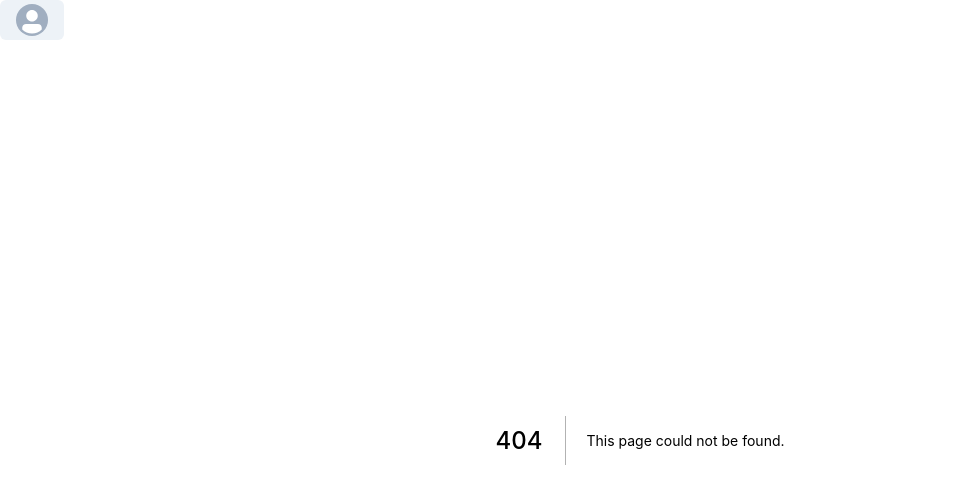
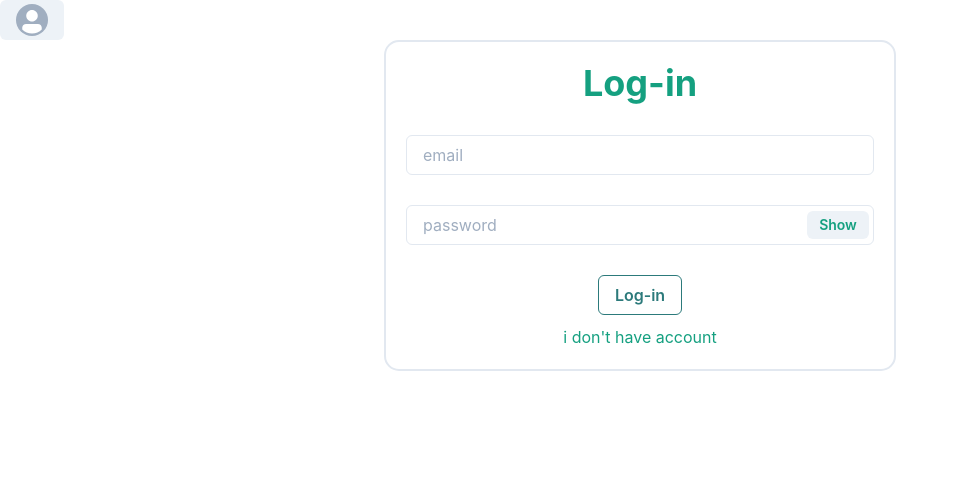
Before and after one commit to josuesantos1/verzel-test-frontend, a Next.js app: page /login in a window 1280 px wide. Before the commit this address had no page. Shown: the top 488 px of the page, without its empty margins (0-959 px from the left). Built offline with nearby package versions, Linux system fonts and the light colour scheme.

Commit message:
feat(pages/login): login page

```diff
--- /dev/null
+++ b/pages/login.tsx
@@ -0,0 +1,81 @@
+import { Box, Button, Center, Flex, Heading, Input, InputGroup, InputRightElement, Link, SimpleGrid } from "@chakra-ui/react";
+import { NextPage } from "next";
+import { useRouter } from "next/router";
+import { useState } from "react";
+import { client } from "../clients/api";
+
+const Login: NextPage = () => {
+
+    const router = useRouter();
+
+    const [show, setShow] = useState(false)
+    const handleClick = () => setShow(!show)
+
+    const [email, setEmail] = useState("")
+    const [password, setPassword] = useState("")
+
+    const handleClickLogin = () => {
+
+        console.log(email, password)
+
+        client.post('/login', {
+            email,
+            password
+        }).then(res => {
+            if (res.status === 200) {
+                localStorage.setItem('token', res.data)
+                router.push('/admin');
+            }
+        }).catch(err => {
+            router.push('/login');
+        })
+    }
+
+    const handleEmail = (e) => {
+        setEmail(e.target.value)
+    }
+
+    const handlePassword = (e) => {
+        setPassword(e.target.value)
+    }
+
+    return (
+        <Center>
+            <Box w="40vw" p="20px" align="center"
+                color="#15a080"
+                borderWidth="2px"
+                borderRadius="15px">
+                <Heading>Log-in</Heading>
+                <Box h="30px"/>
+                <InputGroup size='md'>
+                    <Input placeholder='email'
+                            pr='4.5rem'
+                            type="email"
+                            onChange={handleEmail}/>
+                </InputGroup>
+                <Box h="30px"/>
+                <InputGroup size='md'>
+                    <Input placeholder='password'
+                        pr='4.5rem'
+                        type={show ? 'text' : 'password'}
+                        onChange={handlePassword}/>
+                    <InputRightElement width='4.5rem'>
+                        <Button h='1.75rem' size='sm' onClick={handleClick}>
+                            {show ? 'Hide' : 'Show'}
+                        </Button>
+                    </InputRightElement>
+                </InputGroup>
+                <Box h="30px"/>
+                <Button colorScheme="teal" variant="outline" onClick={handleClickLogin}>
+                    Log-in
+                </Button>
+                <Box h="10px"/>
+                <Link href="/signup">
+                    i don't have account
+                </Link>
+            </Box>
+        </Center>
+    )
+}
+
+export default Login
```
